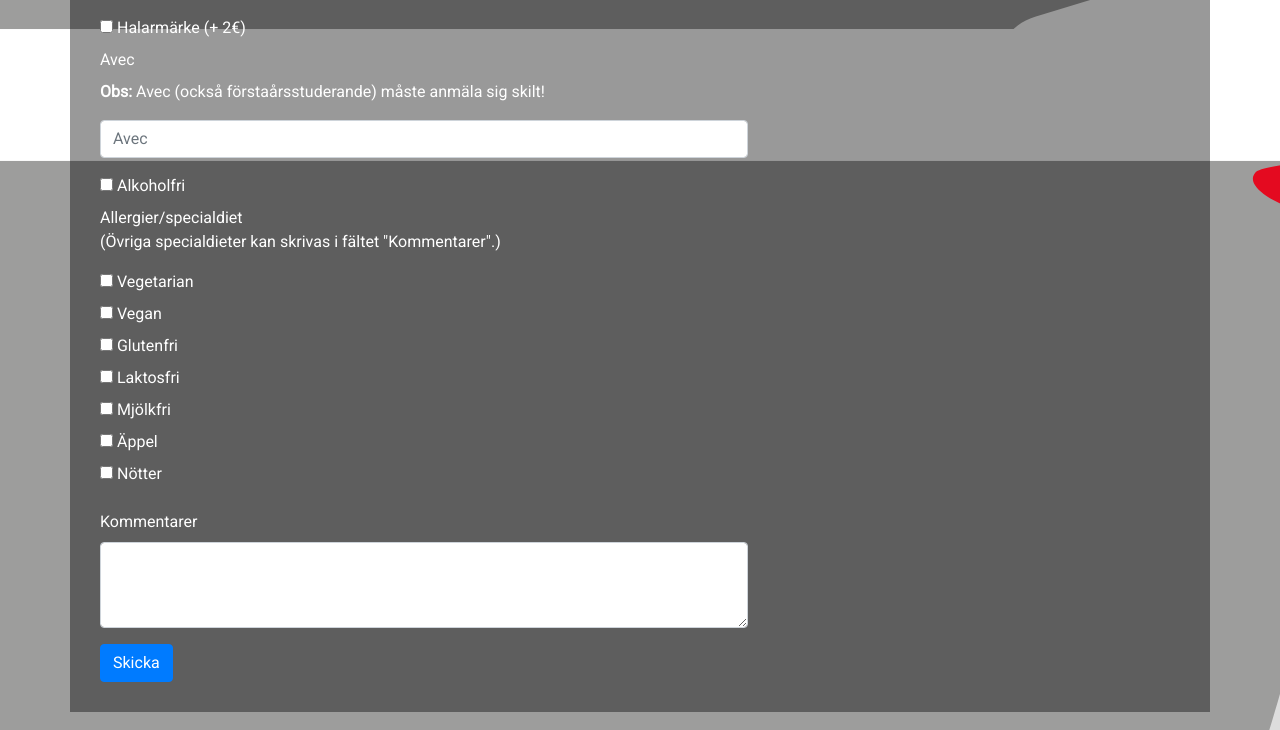
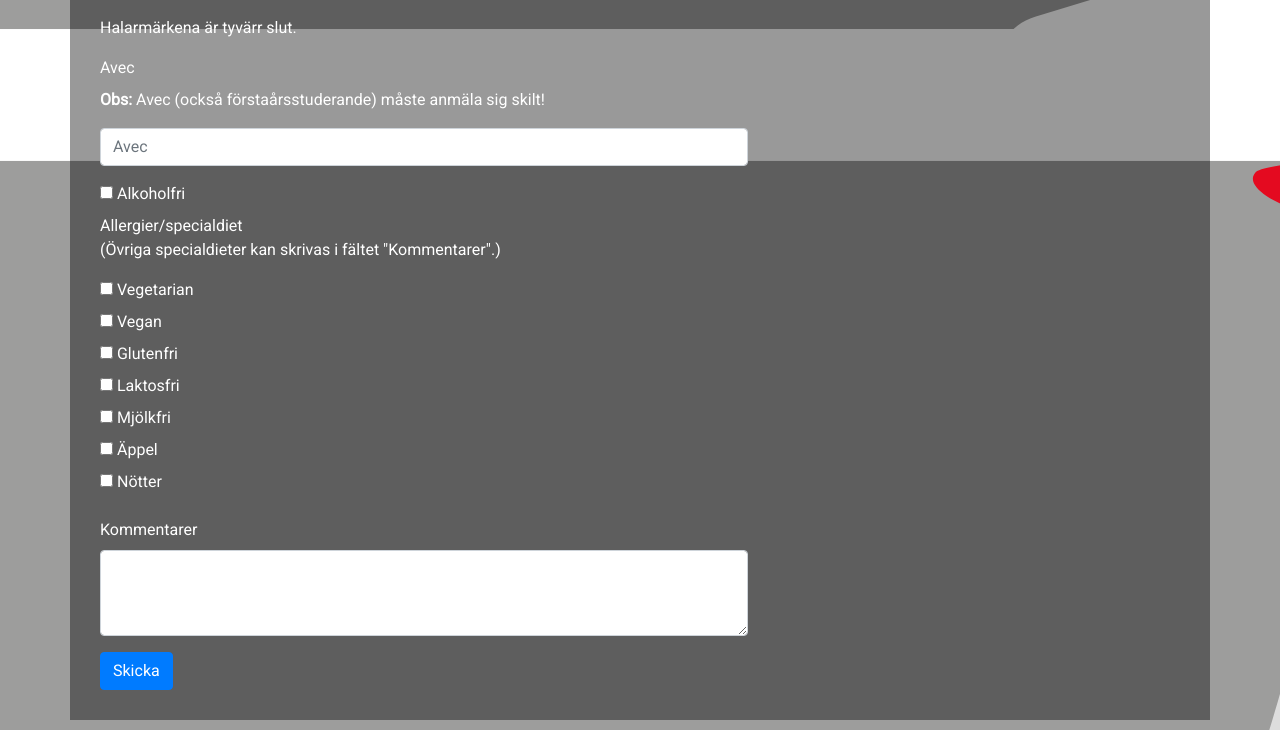
Before and after one commit to Teknologforeningen/fest1, a Django app: page /register/ in a window 1280 px wide. Shown: the part 640-1370 px from the top of the page. Run offline with Django 3.2, Linux system fonts and the light colour scheme; data that the repository does not hold is empty; some libraries are stand-ins or nearby versions.

Commit message:
Disable boilersuit badge option.

```diff
--- a/fest1_reg/templates/afterparty.html
+++ b/fest1_reg/templates/afterparty.html
@@ -16,11 +16,16 @@
                 <label for="last_name">E-postadress</label>
                 <input type="text" class="form-control" name="email" id="email" placeholder="E-postadress">
               </div>
+              <p>
+                Halarmärkena är tyvärr slut.
+              </p>
+              <!--
               <div class="checkbox">
                 <label>
                   <input type="checkbox" name="halarmarke" id="halarmarke"> Halarmärke (+2 €)
                 </label>
               </div>
+              -->
               <div class="checkbox">
                 <label>
                   {% if vipleft %}
--- a/fest1_reg/templates/register.html
+++ b/fest1_reg/templates/register.html
@@ -27,11 +27,16 @@
 
                 </select>
               </div>
+              <p>
+                Halarmärkena är tyvärr slut.
+              </p>
+              <!--
               <div class="checkbox">
                 <label>
                   <input type="checkbox" name="halarmarke" id="halarmarke"> Halarmärke (+ 2€)
                 </label>
               </div>
+              -->
               <div class="form-group">
                 <label for="avec">Avec</label>
                 <p><strong>Obs:</strong> Avec (också förstaårsstuderande) måste anmäla sig skilt!</p>
--- a/fest1_reg/views.py
+++ b/fest1_reg/views.py
@@ -18,8 +18,6 @@ def register(request):
         return render(request, "closed.html")
     elif current_time > 1537520400:
         if request.method == 'POST':
-            for key,val in request.POST.items():
-               print(key, "=>", val)
             price = 20
             first_name = request.POST['first_name']
             last_name = request.POST['last_name']
@@ -31,13 +29,15 @@ def register(request):
 
             organization_code = request.POST['organization']
             organization = Organization.objects.get(pk=organization_code)
-            if request.POST.get('halarmarke', False) != 'on':
-                halarmarke = False
-                halarmarke_sv = "Nej"
-            else:
-                halarmarke = True
-                halarmarke_sv = "Ja"
-                price += 2
+#            if request.POST.get('halarmarke', False) != 'on':
+#                halarmarke = False
+#                halarmarke_sv = "Nej"
+#            else:
+#                halarmarke = True
+#                halarmarke_sv = "Ja"
+#                price += 2
+            halarmarke = False
+            halarmarke_sv = "Nej"
             avec = request.POST['avec']
             if request.POST.get('alcoholfree', False) != 'on':
                 alcoholfree = False
@@ -105,13 +105,16 @@ def afterparty(request):
             except forms.ValidationError:
                 return HttpResponse("<p>Din e-postadress är inte giltig, vänligen försök på nytt</p><p><a href='./'>Tillbaka</a></p>")
 
-            if request.POST.get('halarmarke', False) != 'on':
-                halarmarke = False
-                details = "Halarmärke: Nej\nVIP: Nej"
-            else:
-                halarmarke = True
-                details = "Halarmärke: Ja\nVIP: Nej"
-                price += 2
+#            if request.POST.get('halarmarke', False) != 'on':
+#                halarmarke = False
+#                details = "Halarmärke: Nej\nVIP: Nej"
+#            else:
+#                halarmarke = True
+#                details = "Halarmärke: Ja\nVIP: Nej"
+#                price += 2
+            halarmarke = False
+            details = "Halarmärke: Nej\nVIP: Nej"
+
             if request.POST.get('vip', False) != 'on':
                 vip = False
             else:
```
